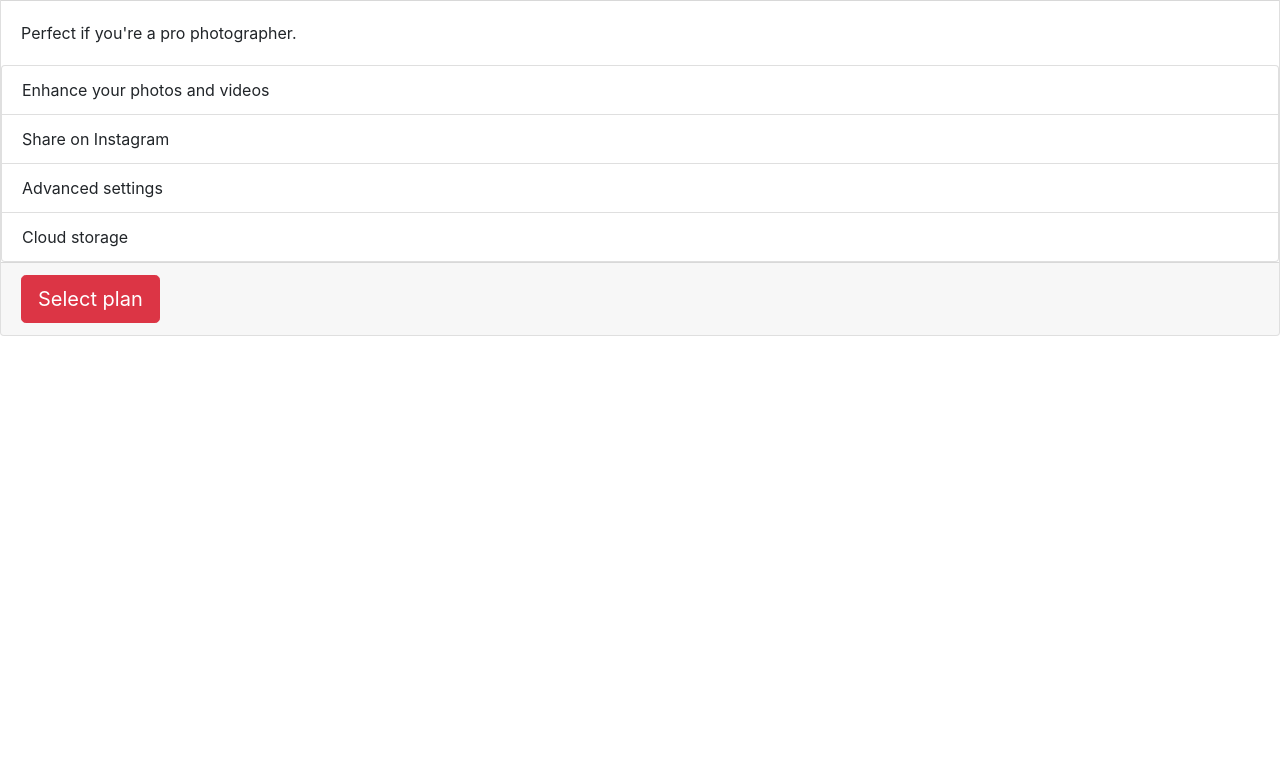
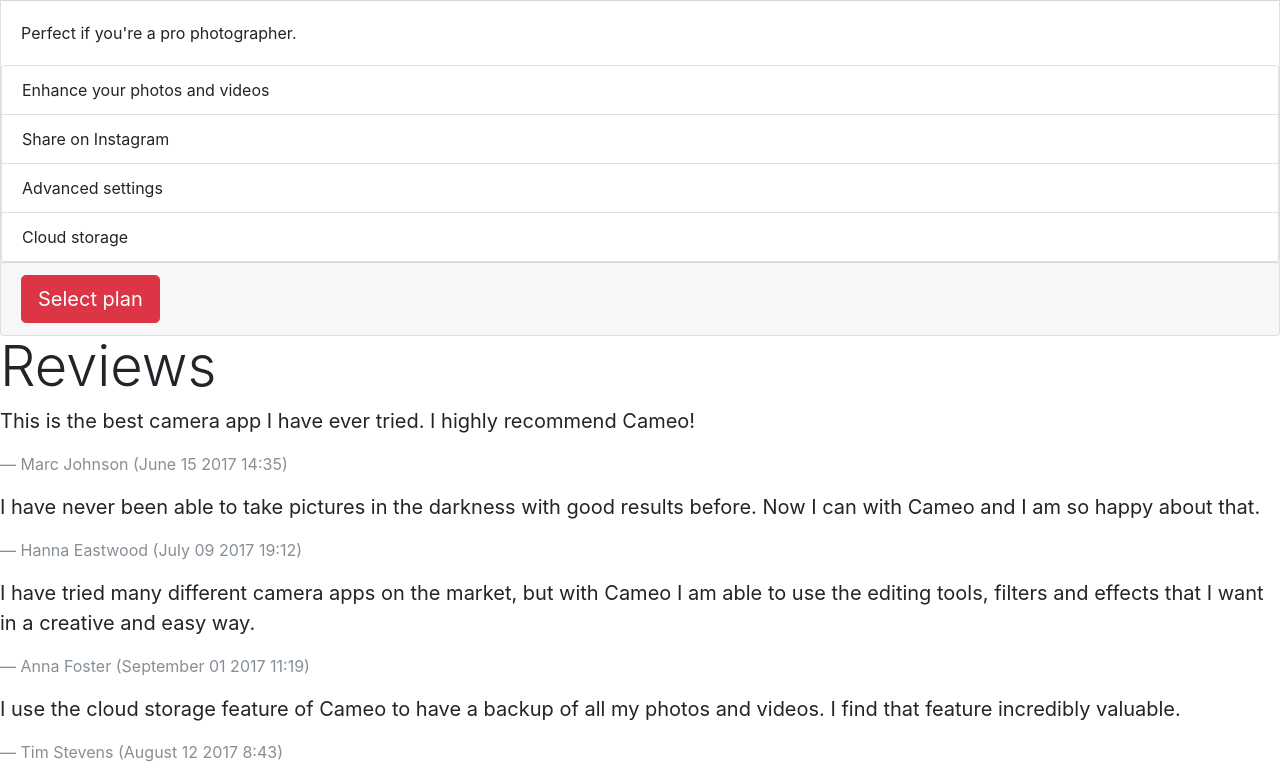
Before and after one commit to athiratj/b4-landing-page, a plain HTML site: page index.html in a window 1280 px wide. Shown: the part 4063-4843 px from the top of the page. Before the commit the page ends 4399 px from the top, so only its background shows below. Drawn offline with nearby package versions, Linux system fonts and the light colour scheme.

Commit message:
added review section

```diff
--- a/index.html
+++ b/index.html
@@ -215,6 +215,26 @@
   </div>
 </section>
 </div>
+<section id="reviews">
+  <h2 class="display-4">Reviews</h2>
+  <blockquote class="blockquote">
+    <p>This is the best camera app I have ever tried. I highly recommend Cameo!</p>
+    <footer class="blockquote-footer">Marc Johnson <time datetime="2017-06-15T14:35">(June 15 2017 14:35)</time></footer>
+  </blockquote>
+  <blockquote class="blockquote">
+    <p>I have never been able to take pictures in the darkness with good results before. Now I can with Cameo and I am so happy about that.</p>
+    <footer class="blockquote-footer">Hanna Eastwood <time datetime="2017-07-09T19:12">(July 09 2017 19:12)</time></footer>
+ </blockquote>
+  <blockquote class="blockquote">
+    <p>I have tried many different camera apps on the market, but with Cameo I am able to use the editing tools, filters and effects that I want in a creative and easy way.</p>
+    <footer class="blockquote-footer">Anna Foster <time datetime="2017-09-01T11:19">(September 01 2017 11:19)</time></footer>
+  </blockquote>
+  <blockquote class="blockquote">
+    <p>I use the cloud storage feature of Cameo to have a backup of all my photos and videos. I find that feature incredibly valuable.</p>
+    <footer class="blockquote-footer">Tim Stevens <time datetime="2017-08-12T08:43">(August 12 2017 8:43)</time></footer>
+  </blockquote>
+</section>
+</div>
     <!-- Popper.js first, then Bootstrap JS -->
     <script
       src="https://code.jquery.com/jquery-3.2.1.slim.min.js"
```
